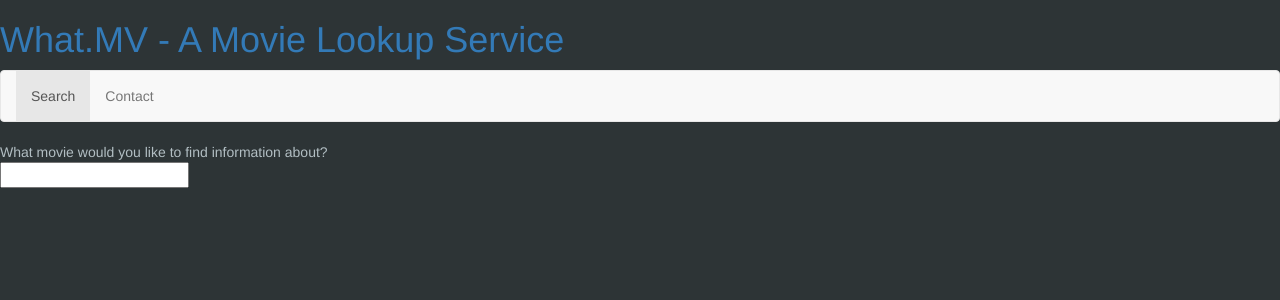
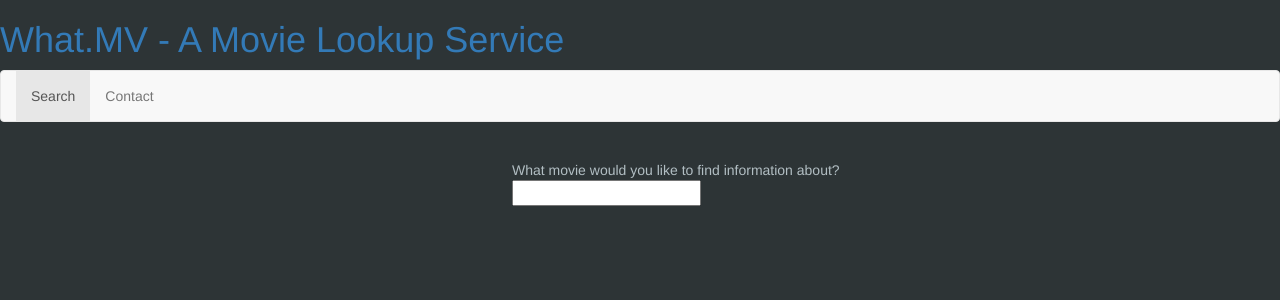
Before and after one commit to asood92/whattv, a Flask app: page / in a window 1280 px wide. Shown: the top 300 px of the page. Run offline with Flask 2, Linux system fonts and the light colour scheme; some libraries are stand-ins or nearby versions.

Commit message:
cleaned up

```diff
--- a/templates/base.html
+++ b/templates/base.html
@@ -25,10 +25,12 @@
         <main>
             {% block content %}
                 <div class="box">
-                    What movie would you like to find information about?
-                    <form class="movie" action="{{ url_for('getMovieInfo') }}">
-                        <input type="text" name="search">
-                    </form>
+                    <div class="prompt">
+                        What movie would you like to find information about?
+                        <form class="movie" action="{{ url_for('getMovieInfo') }}">
+                            <input type="text" name="search">
+                        </form>
+                    </div>
                 </div>
             {% endblock %}
         </main>
@@ -38,5 +40,9 @@
         background-color: #2d3436;
         color: #b2bec3;
     }
+    .box > .prompt {
+        margin-top: 3%;
+        margin-left: 40%;
+    }
 </style>
 </html>
```
Also changed, not shown: app.py (+0 -10 lines), templates/movie.html (+8 -5 lines).
